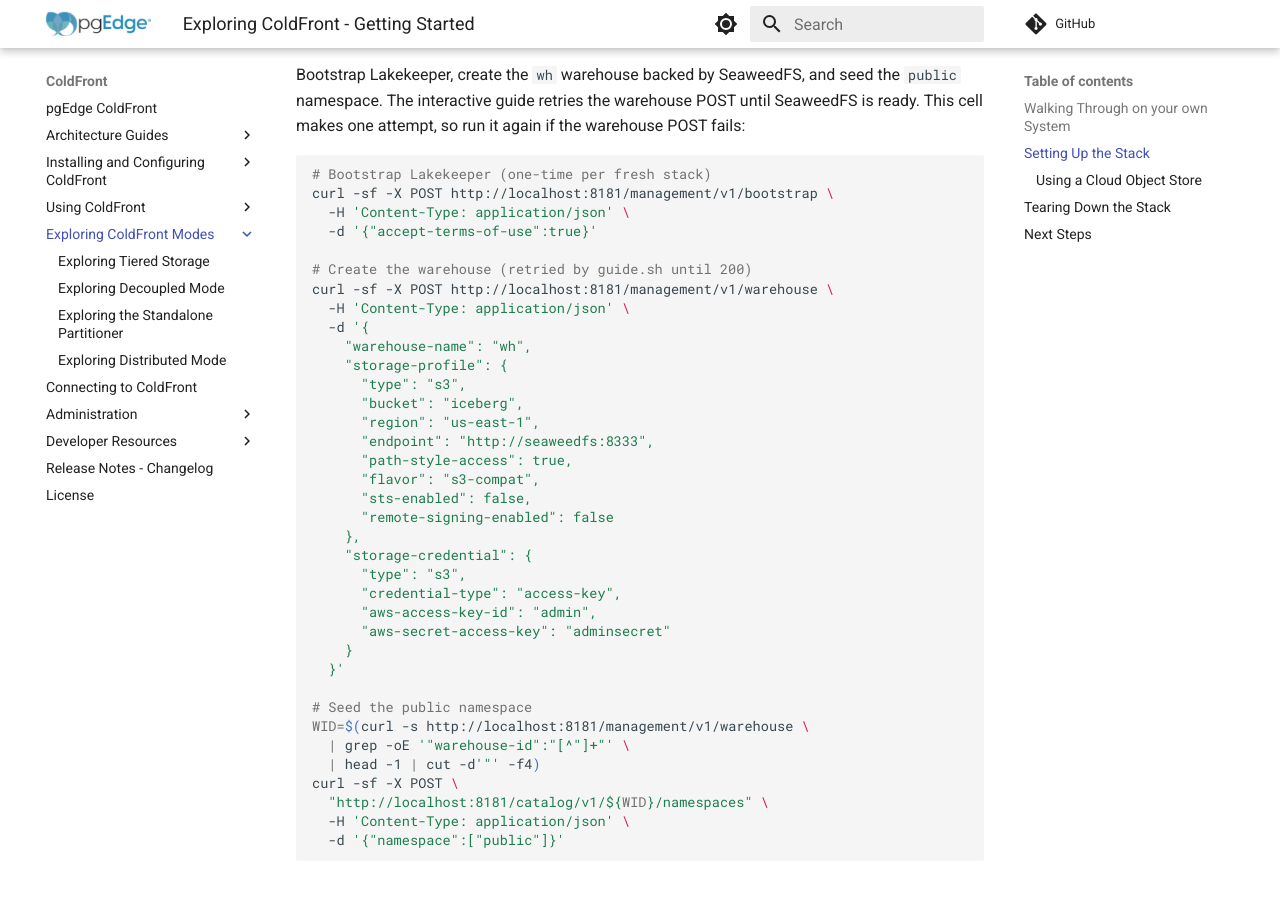
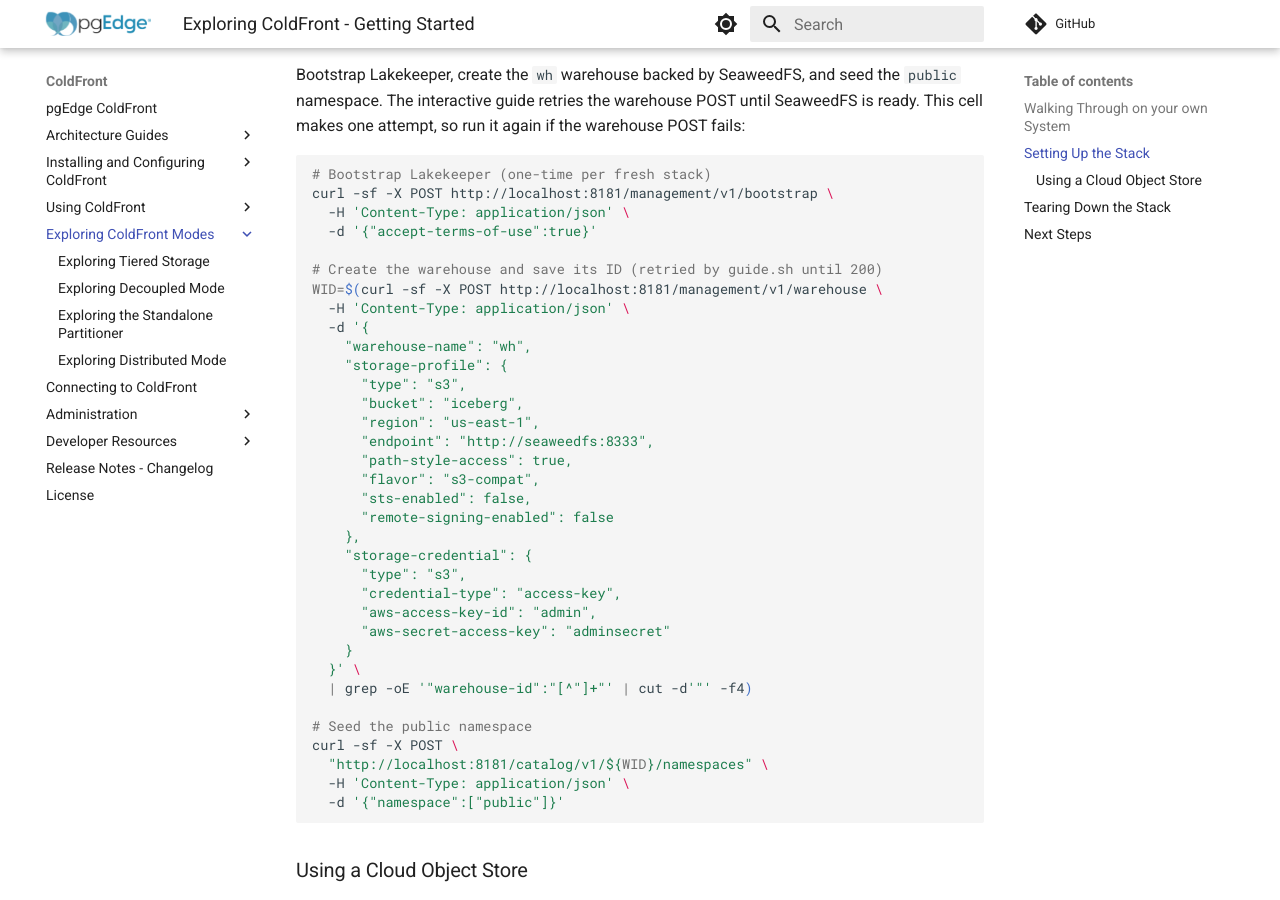
Before and after one commit to pgEdge/coldfront, an MkDocs documentation site: the page built from docs/exploring_coldfront/index.md, in a window 1280 px wide and 900 px high, scrolled down 2466 px. Built offline with MkDocs 1.6.1 and Material for MkDocs 9.7.7, drawn with Linux system fonts in a browser that asks for light colours; comment, search, counter and statistics services are not loaded.

Commit message:
docs: take the warehouse ID from the create response

```diff
--- a/docs/exploring_coldfront/index.md
+++ b/docs/exploring_coldfront/index.md
@@ -133,8 +133,8 @@ curl -sf -X POST http://localhost:8181/management/v1/bootstrap \
   -H 'Content-Type: application/json' \
   -d '{"accept-terms-of-use":true}'
 
-# Create the warehouse (retried by guide.sh until 200)
-curl -sf -X POST http://localhost:8181/management/v1/warehouse \
+# Create the warehouse and save its ID (retried by guide.sh until 200)
+WID=$(curl -sf -X POST http://localhost:8181/management/v1/warehouse \
   -H 'Content-Type: application/json' \
   -d '{
     "warehouse-name": "wh",
@@ -154,12 +154,10 @@ curl -sf -X POST http://localhost:8181/management/v1/warehouse \
       "aws-access-key-id": "admin",
       "aws-secret-access-key": "adminsecret"
     }
-  }'
+  }' \
+  | grep -oE '"warehouse-id":"[^"]+"' | cut -d'"' -f4)
 
 # Seed the public namespace
-WID=$(curl -s http://localhost:8181/management/v1/warehouse \
-  | grep -oE '"warehouse-id":"[^"]+"' \
-  | head -1 | cut -d'"' -f4)
 curl -sf -X POST \
   "http://localhost:8181/catalog/v1/${WID}/namespaces" \
   -H 'Content-Type: application/json' \
```
Also changed, not shown: docs/configure_lakekeeper.md (+5 -5 lines), docs/installation.md (+3 -4 lines).
